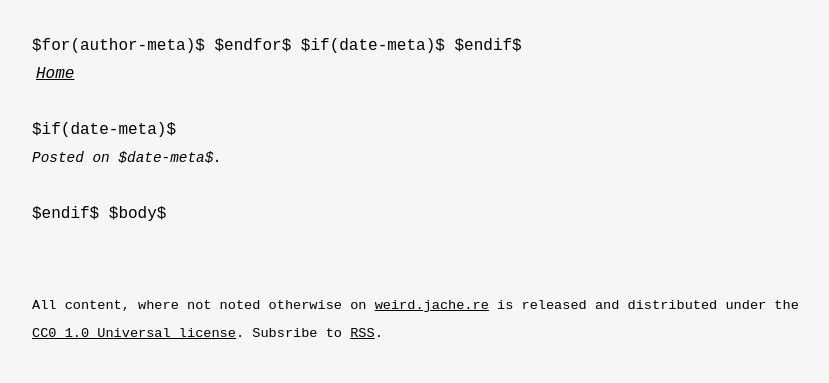
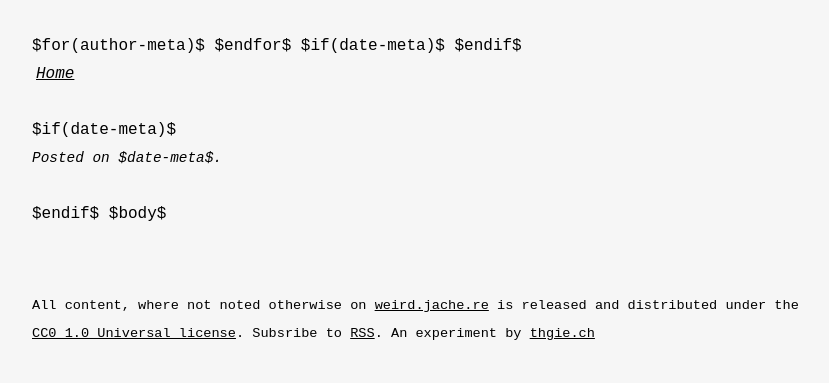
Before and after one commit to studio-thgie/weird.jache.re, a plain HTML site: page assets/template/default.html in a window 1280 px wide. Shown: the whole page, without its empty margins (0-829 px from the left). Drawn offline with Linux system fonts and the light colour scheme.

Commit message:
backup Mon Oct  2 08:11:23 CEST 2023

```diff
--- a/assets/template/default.html
+++ b/assets/template/default.html
@@ -40,7 +40,7 @@
     <footer class="text-sm">
         <p class="flex">
         </p>
-        <p>All content, where not noted otherwise on <a href="https://weird.jache.re">weird.jache.re</a> is released and distributed under the <a href="https://choosealicense.com/licenses/cc0-1.0/">CC0 1.0 Universal license</a>. Subsribe to <a href="/feed.xml" target="_blank">RSS</a>.</p>
+        <p>All content, where not noted otherwise on <a href="https://weird.jache.re">weird.jache.re</a> is released and distributed under the <a href="https://choosealicense.com/licenses/cc0-1.0/">CC0 1.0 Universal license</a>. Subsribe to <a href="/feed.xml" target="_blank">RSS</a>. An experiment by <a href="https://thgie.ch">thgie.ch</a></p>
     </footer>
 
     <script>
```
